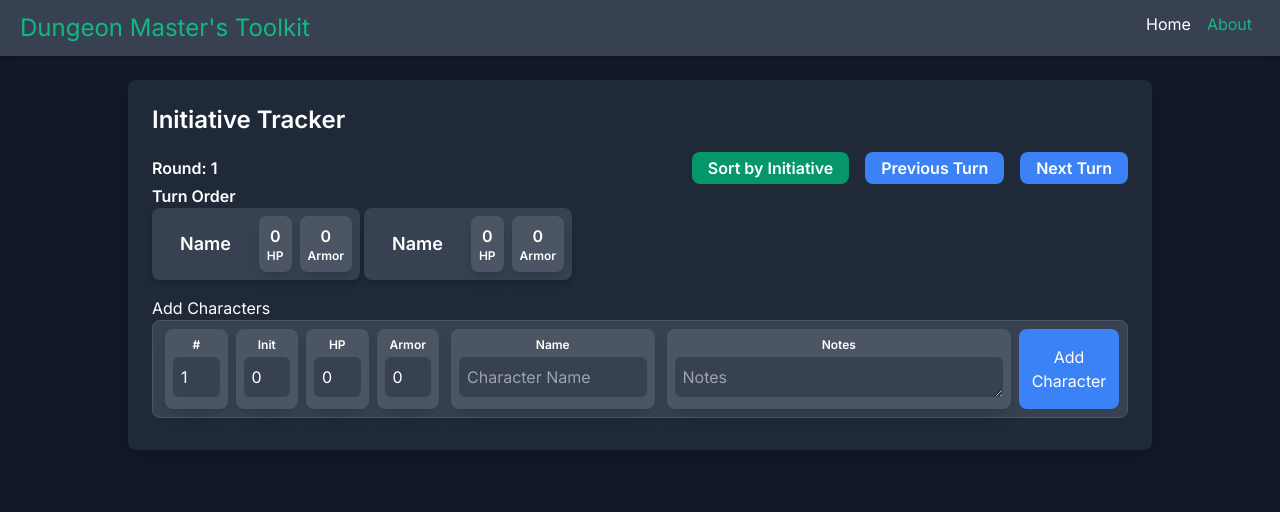
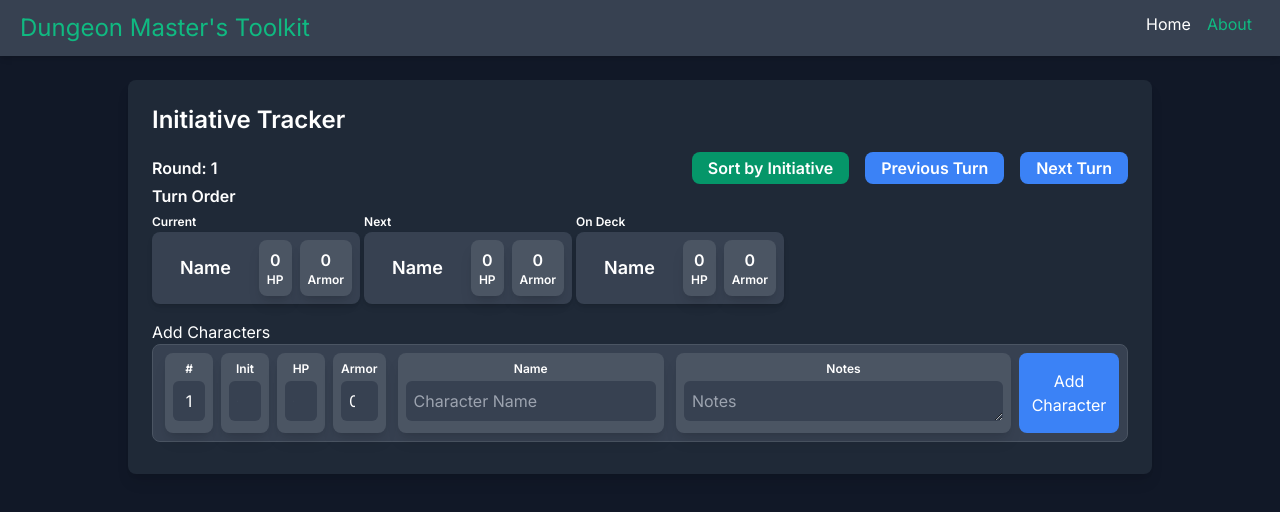
Before and after one commit to AyyyStew/DungeonMasterToolKit, a Next.js app: page / in a window 1280 px wide. Shown: the top 512 px of the page. Built offline with nearby package versions, Linux system fonts and the light colour scheme.

Commit message:
fixed logic

```diff
--- /dev/null
+++ b/src/app/components/CharacterItem.tsx
@@ -0,0 +1,111 @@
+"use client";
+
+import React from "react";
+import { Character, CharacterField } from "../hooks/useCharacterManager";
+
+const CharacterItem: React.FC<{
+  character?: Character;
+  isCurrent?: boolean;
+  editId?: string | null;
+  fields: CharacterField;
+  order: number;
+  onFieldChange: (field: keyof CharacterField, value: string | number) => void;
+  onDelete?: () => void;
+  onSubmit: () => void;
+}> = ({
+  character,
+  isCurrent,
+  editId,
+  fields,
+  order,
+  onFieldChange,
+  onDelete,
+  onSubmit,
+}) => (
+  <div className={`grid-item ${isCurrent ? "selected" : "bg-gray-800"}`}>
+    <div className="flex">
+      <div className="card mx-1 flex flex-col items-center bg-gray-600 p-2">
+        <span className="justify-start pb-1 text-xs font-semibold">#</span>
+        <input
+          type="text"
+          placeholder="Order"
+          value={order}
+          readOnly={true}
+          className="input-field text-center"
+          style={{ maxWidth: "120px" }}
+        />
+      </div>
+
+      <div className="card mx-1 flex flex-col items-center bg-gray-600 p-2">
+        <span className="justify-start pb-1 text-xs font-semibold">Init</span>
+        <input
+          type="number"
+          placeholder="Initiative"
+          value={fields.initiative}
+          onChange={(e) => onFieldChange("initiative", Number(e.target.value))}
+          className="input-field text-center"
+          maxLength={2}
+          style={{ maxWidth: "120px" }}
+        />
+      </div>
+
+      <div className="card mx-1 flex flex-col items-center bg-gray-600 p-2">
+        <span className="justify-start pb-1 text-xs font-semibold">HP</span>
+        <input
+          type="number"
+          placeholder="HP"
+          value={fields.hp}
+          onChange={(e) => onFieldChange("hp", Number(e.target.value))}
+          className="input-field text-center"
+          maxLength={3}
+          style={{ maxWidth: "120px" }}
+        />
+      </div>
+
+      <div className="card mx-1 flex flex-col items-center bg-gray-600 p-2">
+        <span className="justify-start pb-1 text-xs font-semibold">Armor</span>
+        <input
+          type="number"
+          placeholder="Armor"
+          value={fields.armor}
+          onChange={(e) => onFieldChange("armor", Number(e.target.value))}
+          className="input-field text-center"
+          maxLength={2}
+          style={{ maxWidth: "120px" }}
+        />
+      </div>
+    </div>
+    <div className="card mx-1 flex flex-col items-center bg-gray-600 p-2">
+      <span className="justify-start pb-1 text-xs font-semibold">Name</span>
+      <input
+        type="text"
+        placeholder="Character Name"
+        value={fields.name}
+        onChange={(e) => onFieldChange("name", e.target.value)}
+        className="input-field !text-left"
+      />
+    </div>
+
+    <div className="card mx-1 flex flex-col items-center bg-gray-600 p-2">
+      <span className="justify-start pb-1 text-xs font-semibold">Notes</span>
+      <textarea
+        placeholder="Notes"
+        value={fields.notes}
+        rows={1}
+        onChange={(e) => onFieldChange("notes", e.target.value)}
+        className="input-field !text-left"
+      />
+    </div>
+    {character ? (
+      <button className="button delete-button" onClick={onDelete}>
+        Delete
+      </button>
+    ) : (
+      <button className="button add-button" onClick={onSubmit}>
+        Add Character
+      </button>
+    )}
+  </div>
+);
+
+export default CharacterItem;
--- a/src/app/components/CharacterSummary.tsx
+++ b/src/app/components/CharacterSummary.tsx
@@ -1,11 +1,12 @@
 "use client";
 
 import React from "react";
-import { Character } from "./useCharacterManager";
+import { Character } from "../hooks/useCharacterManager";
 
-const CharacterSummary: React.FC<{ character: Character | undefined }> = ({
-  character,
-}) => {
+const CharacterSummary: React.FC<{
+  character: Character | undefined;
+  position: string;
+}> = ({ character, position }) => {
   if (!character) {
     character = {
       hp: 0,
@@ -18,15 +19,18 @@ const CharacterSummary: React.FC<{ character: Character | undefined }> = ({
   }
 
   return (
+    <div className="">
+      <span className="text-xs font-semibold">{position}</span>
       <div className="flex items-center rounded-lg border-gray-600 bg-gray-700 text-white shadow-md">
-      <div className="mx-7 text-lg">{character.name || "Character"}</div>
+        <div className="mx-7 text-lg">{character.name}</div>
         <div className="card flex flex-col-reverse items-center bg-gray-600 p-2">
           <span className="text-xs font-semibold">HP</span>
-        <span>{character.hp || 0}</span>
+          <span>{character.hp}</span>
         </div>
         <div className="card m-2 flex flex-col-reverse items-center bg-gray-600 p-2">
           <span className="text-xs font-semibold">Armor</span>
-        <span>{character.armor || 0}</span>
+          <span>{character.armor}</span>
+        </div>
       </div>
     </div>
   );
--- a/src/app/components/InitiativeTracker.tsx
+++ b/src/app/components/InitiativeTracker.tsx
@@ -1,126 +1,15 @@
 "use client";
 
-import React, { useState } from "react";
-import { useCharacterManager, Character } from "./useCharacterManager";
+import React, { useState, useEffect } from "react";
+import {
+  useCharacterManager,
+  CharacterField,
+} from "../hooks/useCharacterManager";
 import CharacterSummary from "./CharacterSummary";
-
-type CharacterField = {
-  name: string;
-  notes: string;
-  initiative: number;
-  hp: number;
-  armor: number;
-};
-
-const CharacterItem: React.FC<{
-  character?: Character;
-  isCurrent?: boolean;
-  editId?: string | null;
-  fields: CharacterField;
-  order: number;
-  onFieldChange: (field: keyof CharacterField, value: string | number) => void;
-  onDelete?: () => void;
-  onSubmit: () => void;
-}> = ({
-  character,
-  isCurrent,
-  editId,
-  fields,
-  order,
-  onFieldChange,
-  onDelete,
-  onSubmit,
-}) => (
-  <div className={`grid-item ${isCurrent ? "selected" : "bg-gray-800"}`}>
-    <div className="flex">
-      <div className="card mx-1 flex flex-col items-center bg-gray-600 p-2">
-        <span className="justify-start pb-1 text-xs font-semibold">#</span>
-        <input
-          type="text"
-          placeholder="Order"
-          value={order}
-          readOnly={true}
-          className="input-field"
-          style={{ maxWidth: "120px" }}
-        />
-      </div>
-
-      <div className="card mx-1 flex flex-col items-center bg-gray-600 p-2">
-        <span className="justify-start pb-1 text-xs font-semibold">Init</span>
-        <input
-          type="text"
-          placeholder="Initiative"
-          value={fields.initiative}
-          onChange={(e) => onFieldChange("initiative", Number(e.target.value))}
-          className="input-field"
-          maxLength={2}
-          style={{ maxWidth: "120px" }}
-        />
-      </div>
-
-      <div className="card mx-1 flex flex-col items-center bg-gray-600 p-2">
-        <span className="justify-start pb-1 text-xs font-semibold">HP</span>
-        <input
-          type="text"
-          placeholder="HP"
-          value={fields.hp}
-          onChange={(e) => onFieldChange("hp", Number(e.target.value))}
-          className="input-field"
-          maxLength={3}
-          style={{ maxWidth: "120px" }}
-        />
-      </div>
-
-      <div className="card mx-1 flex flex-col items-center bg-gray-600 p-2">
-        <span className="justify-start pb-1 text-xs font-semibold">Armor</span>
-        <input
-          type="text"
-          placeholder="Armor"
-          value={fields.armor}
-          onChange={(e) => onFieldChange("armor", Number(e.target.value))}
-          className="input-field"
-          maxLength={2}
-          style={{ maxWidth: "120px" }}
-        />
-      </div>
-    </div>
-    <div className="card mx-1 flex flex-col items-center bg-gray-600 p-2">
-      <span className="justify-start pb-1 text-xs font-semibold">Name</span>
-      <input
-        type="text"
-        placeholder="Character Name"
-        value={fields.name}
-        onChange={(e) => onFieldChange("name", e.target.value)}
-        className="input-field !text-left"
-      />
-    </div>
-
-    <div className="card mx-1 flex flex-col items-center bg-gray-600 p-2">
-      <span className="justify-start pb-1 text-xs font-semibold">Notes</span>
-      <textarea
-        placeholder="Notes"
-        value={fields.notes}
-        rows={1}
-        onChange={(e) => onFieldChange("notes", e.target.value)}
-        className="input-field !text-left"
-      />
-    </div>
-    {character ? (
-      <button className="button delete-button" onClick={onDelete}>
-        Delete
-      </button>
-    ) : (
-      <button className="button add-button" onClick={onSubmit}>
-        Add Character
-      </button>
-    )}
-  </div>
-);
+import CharacterItem from "./CharacterItem";
+import { calculateTurnOrder } from "../utils/turnUtils";
 
 export default function InitiativeTracker() {
-  const [round, setRound] = useState(1); // Add round state
-  const [currentIndex, setCurrentIndex] = useState(0); // Track the current index
-
   const {
     characters,
     name,
@@ -139,9 +28,40 @@ export default function InitiativeTracker() {
     handleDeleteCharacter,
     handleSortCharacters,
     handleChangeCharacter,
-    handleNextTurn,
-    handlePreviousTurn,
   } = useCharacterManager();
+
+  const [round, setRound] = useState(1);
+  const [turnPointer, setTurnPointer] = useState(0);
+
+  const { currentCharacter, nextCharacter, nextNextCharacter } =
+    calculateTurnOrder(characters, turnPointer);
+
+  useEffect(() => {
+    if (characters.length > 0 && !currentCharacterId) {
+      setTurnPointer(0);
+    }
+  }, [characters, currentCharacterId]);
+
+  function nextTurnHandler() {
+    if (characters.length > 0) {
+      const newPointer = (turnPointer + 1) % characters.length;
+      if (newPointer === 0) {
+        setRound(round + 1);
+      }
+      setTurnPointer(turnPointer + 1);
+    }
+  }
+
+  function previousTurnHandler() {
+    if (turnPointer > 0) {
+      const newPointer =
+        (turnPointer - 1 + characters.length) % characters.length;
+      if (newPointer === characters.length - 1) {
+        setRound(round - 1);
+      }
+      setTurnPointer(turnPointer - 1);
+    }
+  }
 
   const handleFieldChange = (
     field: keyof CharacterField,
@@ -157,46 +77,6 @@ export default function InitiativeTracker() {
       if (field === "armor") setArmor(value as number);
     }
   };
-
-  const currentCharacter = characters.find(
-    (character) => character.id === currentCharacterId,
-  );
-
-  const totalCharacters = characters.length;
-
-  const handleNextTurnWithRoundUpdate = () => {
-    if (totalCharacters === 0) return; // No characters to cycle through
-
-    // Update the index
-    const nextIndex = (currentIndex + 1) % totalCharacters;
-    setCurrentIndex(nextIndex);
-
-    // Check if we've completed a full cycle
-    if (nextIndex === 0) {
-      setRound((prevRound) => prevRound + 1);
-    }
-
-    // Call the existing handleNextTurn function
-    handleNextTurn();
-  };
-
-  const handlePreviousTurnWithRoundUpdate = () => {
-    if (totalCharacters === 0) return; // No characters to cycle through
-
-    // Update the index
-    const prevIndex = (currentIndex - 1 + totalCharacters) % totalCharacters;
-    setCurrentIndex(prevIndex);
-
-    // Check if we've completed a full cycle in reverse
-    if (currentIndex === 0) {
-      setRound((prevRound) => prevRound - 1);
-    }
-
-    // Call the existing handlePreviousTurn function
-    handlePreviousTurn();
-  };
-
-  const nextCharacter = characters[(currentIndex + 1) % totalCharacters];
 
   return (
     <section className="flex justify-center p-6">
@@ -217,13 +97,13 @@ export default function InitiativeTracker() {
                 </button>
                 <button
                   className="button navigation-button"
-                  onClick={handlePreviousTurnWithRoundUpdate} // Use the updated handler
+                  onClick={previousTurnHandler}
                 >
                   Previous Turn
                 </button>
                 <button
                   className="button navigation-button"
-                  onClick={handleNextTurnWithRoundUpdate} // Use the updated handler
+                  onClick={nextTurnHandler}
                 >
                   Next Turn
                 </button>
@@ -233,10 +113,19 @@ export default function InitiativeTracker() {
               <h3>Turn Order</h3>
               <div className="flex flex-wrap gap-1">
                 <div>
-                  <CharacterSummary character={currentCharacter} />
+                  <CharacterSummary
+                    character={currentCharacter}
+                    position="Current"
+                  />
                 </div>
                 <div>
-                  <CharacterSummary character={nextCharacter} />
+                  <CharacterSummary character={nextCharacter} position="Next" />
+                </div>
+                <div>
+                  <CharacterSummary
+                    character={nextNextCharacter}
+                    position="On Deck"
+                  />
                 </div>
               </div>
             </section>
@@ -249,7 +138,7 @@ export default function InitiativeTracker() {
           <CharacterItem
             key={character.id}
             character={character}
-            isCurrent={character.id === currentCharacterId}
+            isCurrent={character.id === currentCharacter?.id}
             fields={{
               name: character.name,
               notes: character.notes,
--- a/src/app/globals.css
+++ b/src/app/globals.css
@@ -38,7 +38,7 @@
 }
 
 .grid-item {
-  @apply mb-2 grid grid-cols-1 gap-1 rounded-lg border border-gray-600 bg-gray-700 p-2 text-white md:grid-cols-[4fr_3fr_5fr_100px];
+  @apply mb-2 grid grid-cols-1 gap-1 rounded-lg border border-gray-600 bg-gray-700 p-2 text-white md:grid-cols-[3fr_4fr_5fr_100px];
 }
 
 .selected {
--- /dev/null
+++ b/src/app/utils/turnUtils.ts
@@ -0,0 +1,12 @@
+import { Character } from "../hooks/useCharacterManager";
+
+export function calculateTurnOrder(
+  characters: Character[],
+  turnPointer: number
+) {
+  const currentCharacter = characters[turnPointer % characters.length] || null;
+  const nextCharacter = characters[(turnPointer + 1) % characters.length] || null;
+  const nextNextCharacter = characters[(turnPointer + 2) % characters.length] || null;
+
+  return { currentCharacter, nextCharacter, nextNextCharacter };
+}
```
Also changed, not shown: src/app/hooks/useCharacterManager.ts (renamed from src/app/components/useCharacterManager.ts, +9 -2 lines). Lines whose indentation alone changed are shown as unchanged.
